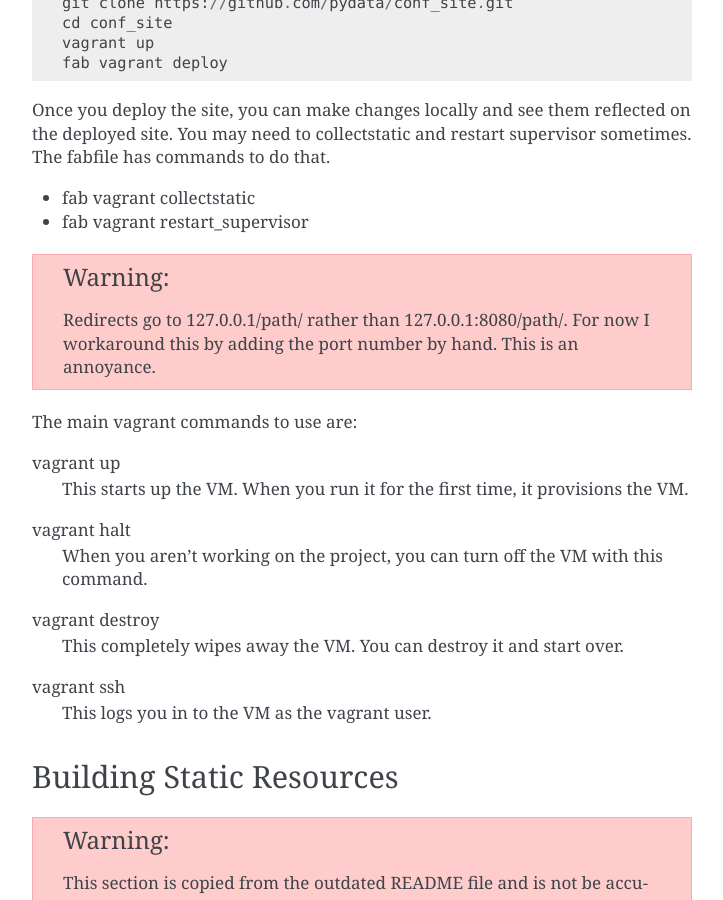
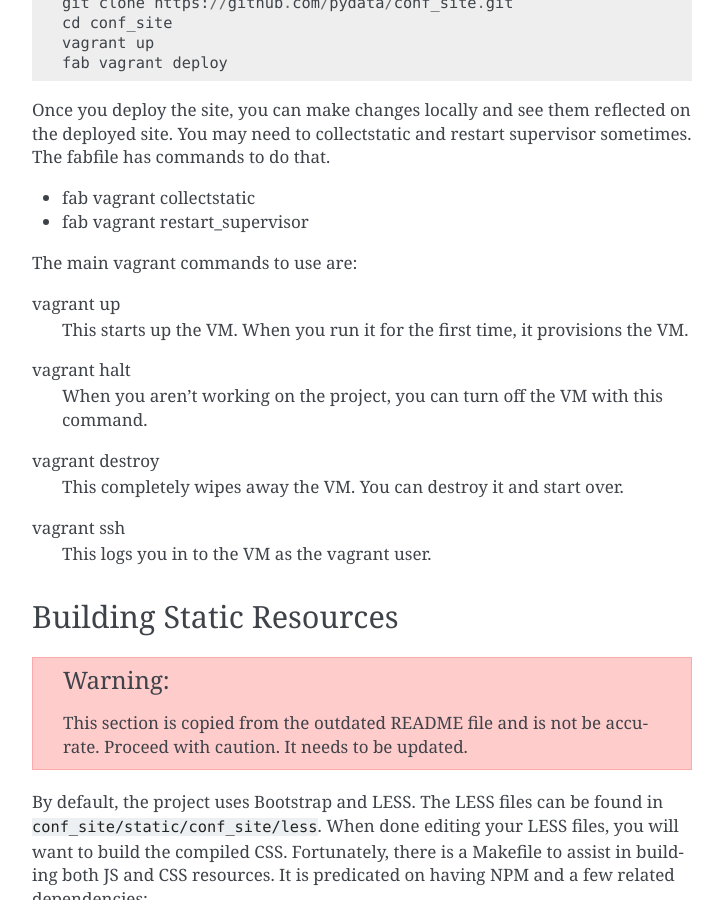
Before and after one commit to pydata/conf_site, a Sphinx documentation site: the page built from docs/source/development.rst, in a window 1280 px wide and 900 px high, scrolled down 1272 px. Shown: the whole window, without its empty margins (388-1111 px from the left). Built offline with Sphinx 7.4.7, drawn with Linux system fonts in a browser that asks for light colours.

Commit message:
Fix Vagrant issue with POST redirects.
Update nginx configuration file so that Vagrant port (normally 8080) is
automatically added when doing development.

```diff
--- a/docs/source/development.rst
+++ b/docs/source/development.rst
@@ -67,11 +67,6 @@ The fabfile has commands to do that.
 * fab vagrant collectstatic
 * fab vagrant restart_supervisor
 
-.. Warning::
-    Redirects go to 127.0.0.1/path/ rather than 127.0.0.1:8080/path/.
-    For now I workaround this by adding the port number by hand. This is an
-    annoyance.
-
 The main vagrant commands to use are:
 
 vagrant up
```
Also changed, not shown: 2 other files.
